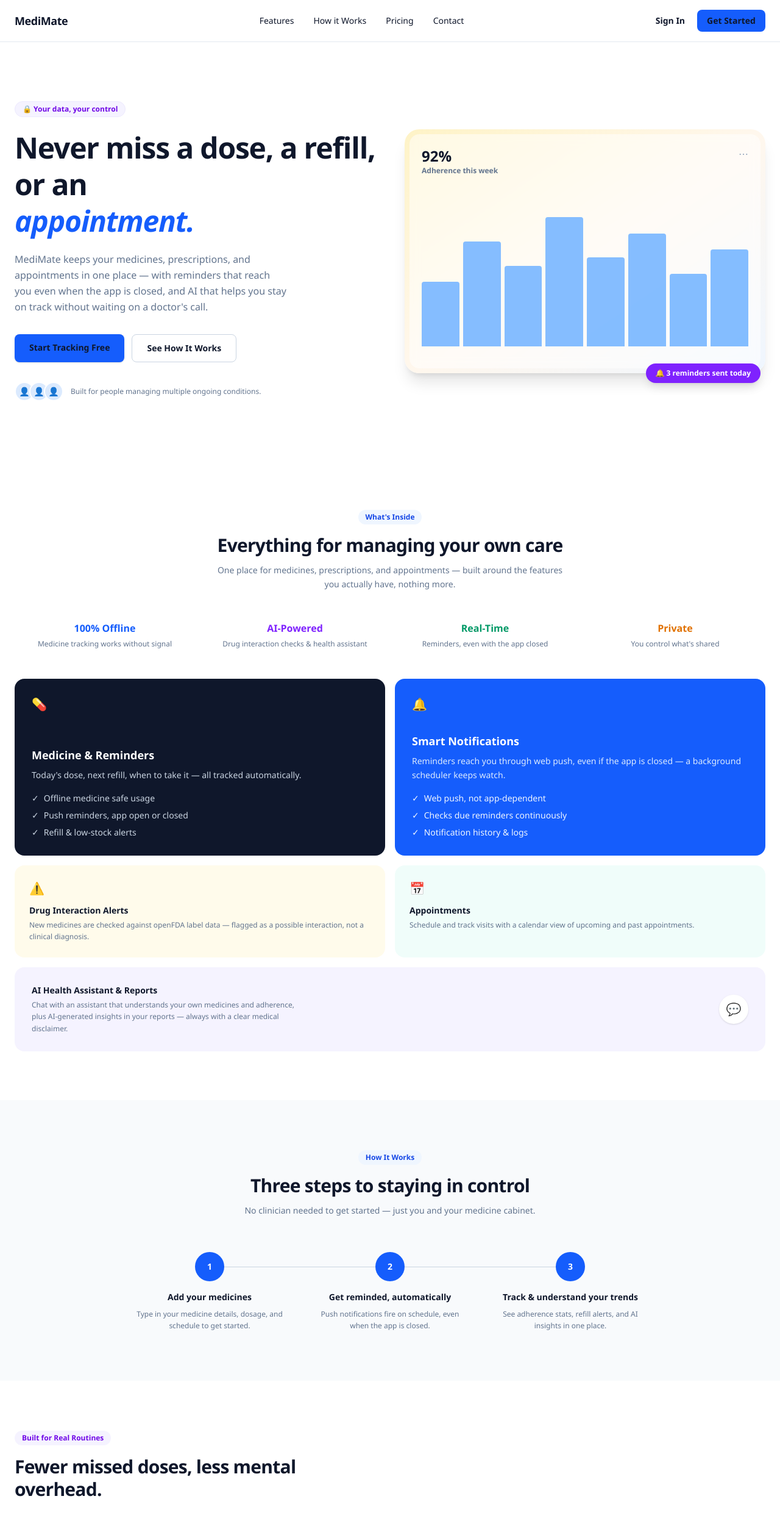
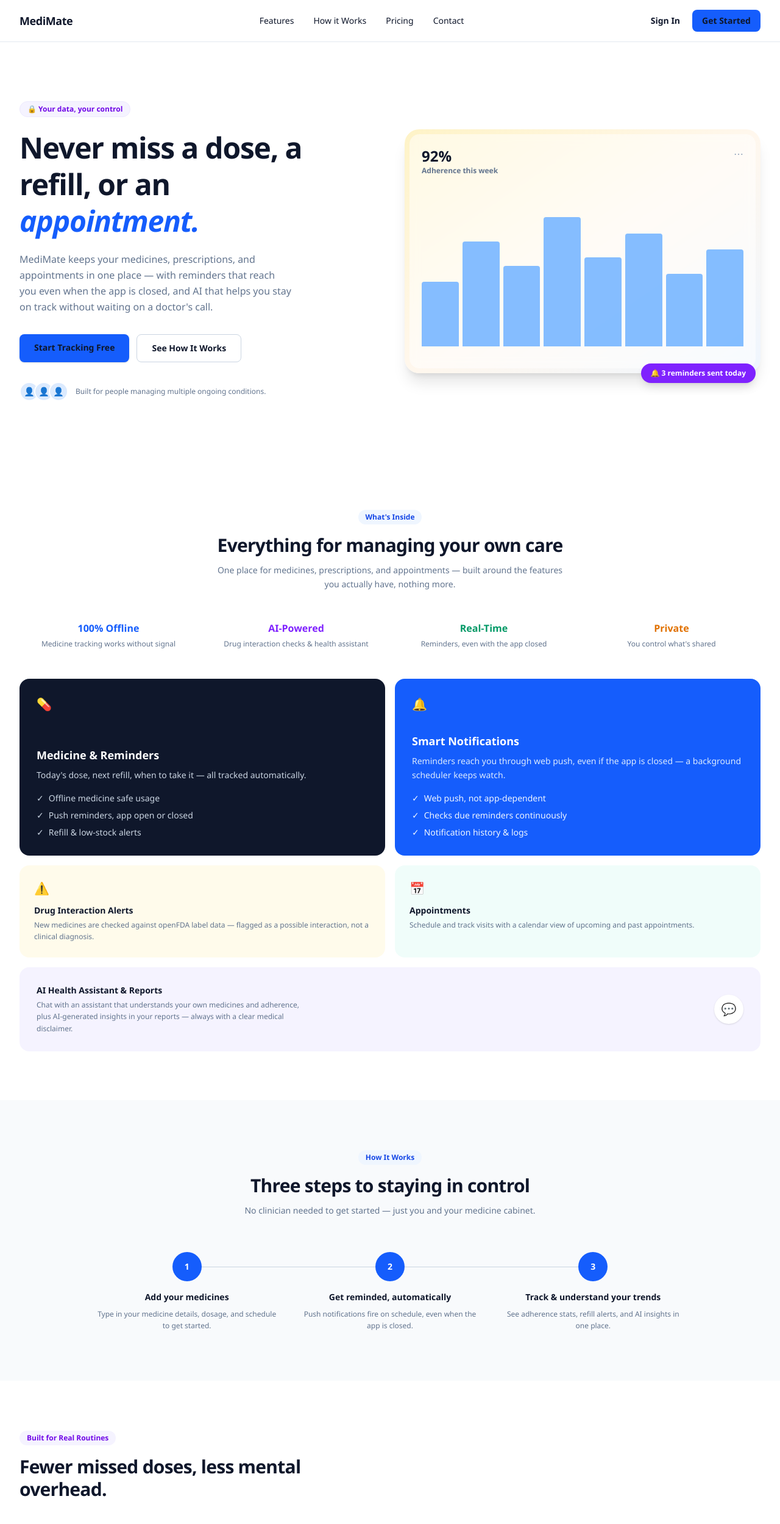
Before and after one commit to unishakhanal04/MediMate_WEB, a Next.js app: page / in a window 1280 px wide. Shown: the top 2499 px of the page at 61% size. Built offline with nearby package versions, Linux system fonts and the light colour scheme.

Commit message:
Update homepage

```diff
--- a/app/page.tsx
+++ b/app/page.tsx
@@ -41,10 +41,10 @@
   }
 
   return (
-    <div className="min-h-screen bg-white text-slate-900 dark:bg-gray-950 dark:text-white">
+    <div className="min-h-screen overflow-x-hidden bg-white text-slate-900 dark:bg-gray-950 dark:text-white">
       {/* ── Nav ── */}
       <header className="sticky top-0 z-50 border-b border-slate-200 bg-white/90 backdrop-blur dark:border-gray-800 dark:bg-gray-950/90">
-        <div className="mx-auto flex max-w-7xl items-center justify-between px-6 py-4">
+        <div className="flex w-full items-center justify-between px-4 py-4 sm:px-6 lg:px-8">
           <Link href="/" className="text-lg font-extrabold tracking-tight text-slate-900 dark:text-white">
             MediMate
           </Link>
@@ -108,7 +108,7 @@
       </header>
 
       {/* ── Hero ── */}
-      <section className="mx-auto grid max-w-7xl grid-cols-1 items-center gap-12 px-6 py-16 lg:grid-cols-2 lg:py-24">
+      <section className="grid w-full grid-cols-1 items-center gap-12 px-4 py-16 sm:px-6 lg:px-8 lg:grid-cols-2 lg:py-24">
         <div>
           <span className="inline-flex items-center gap-1.5 rounded-full border border-violet-100 bg-violet-50 px-3 py-1 text-xs font-semibold text-violet-700 dark:border-violet-500/20 dark:bg-violet-500/10 dark:text-violet-400">
             🔒 Your data, your control
@@ -184,7 +184,7 @@
       </section>
 
       {/* ── Features ── */}
-      <section id="features" className="mx-auto max-w-7xl px-6 py-20">
+      <section id="features" className="w-full px-4 py-20 sm:px-6 lg:px-8">
         <div className="mx-auto max-w-xl text-center">
           <span className="inline-flex items-center rounded-full bg-blue-50 px-3 py-1 text-xs font-semibold text-blue-700 dark:bg-blue-500/10 dark:text-blue-400">
             What&apos;s Inside
@@ -283,7 +283,7 @@
 
       {/* ── Three steps ── */}
       <section id="how-it-works" className="bg-slate-50 py-20 dark:bg-gray-900">
-        <div className="mx-auto max-w-4xl px-6 text-center">
+        <div className="mx-auto max-w-5xl px-4 text-center sm:px-6 lg:px-8">
           <span className="inline-flex items-center rounded-full bg-blue-50 px-3 py-1 text-xs font-semibold text-blue-700 dark:bg-blue-500/10 dark:text-blue-400">
             How It Works
           </span>
@@ -295,7 +295,7 @@
           </p>
         </div>
 
-        <div className="relative mx-auto mt-14 max-w-4xl px-6">
+        <div className="relative mx-auto mt-14 max-w-5xl px-4 sm:px-6 lg:px-8">
           <div className="absolute inset-x-[16.5%] top-6 hidden h-px bg-slate-300 dark:bg-gray-700 sm:block" aria-hidden="true" />
           <div className="grid grid-cols-1 gap-10 sm:grid-cols-3">
             {steps.map((step) => (
@@ -312,7 +312,7 @@
       </section>
 
       {/* ── Testimonial ── */}
-      <section id="pricing" className="mx-auto max-w-7xl px-6 py-20">
+      <section id="pricing" className="w-full px-4 py-20 sm:px-6 lg:px-8">
         <span className="inline-flex items-center rounded-full bg-violet-50 px-3 py-1 text-xs font-semibold text-violet-700 dark:bg-violet-500/10 dark:text-violet-400">
           Built for Real Routines
         </span>
@@ -359,7 +359,7 @@
       </section>
 
       {/* ── CTA banner ── */}
-      <section className="mx-auto max-w-7xl px-6 pb-20">
+      <section className="w-full px-4 pb-20 sm:px-6 lg:px-8">
         <div className="flex flex-col items-center gap-5 rounded-3xl bg-slate-900 px-6 py-14 text-center">
           <h2 className="max-w-xl text-2xl font-extrabold tracking-tight text-white sm:text-3xl">
             Take control of your medicine routine today
@@ -378,7 +378,7 @@
 
       {/* ── Footer ── */}
       <footer id="contact" className="bg-slate-900 text-slate-300">
-        <div className="mx-auto grid max-w-7xl grid-cols-2 gap-10 px-6 py-16 sm:grid-cols-4">
+        <div className="grid w-full grid-cols-2 gap-10 px-4 py-16 sm:grid-cols-4 sm:px-6 lg:px-8">
           <div className="col-span-2 sm:col-span-1">
             <p className="text-lg font-extrabold text-white">MediMate</p>
             <p className="mt-3 max-w-[200px] text-xs leading-relaxed text-slate-400">
@@ -432,7 +432,7 @@
         </div>
 
         <div className="border-t border-slate-800">
-          <div className="mx-auto flex max-w-7xl flex-col items-center justify-between gap-4 px-6 py-6 text-xs text-slate-500 sm:flex-row">
+          <div className="flex w-full flex-col items-center justify-between gap-4 px-4 py-6 text-xs text-slate-500 sm:flex-row sm:px-6 lg:px-8">
             <p>© {new Date().getFullYear()} MediMate. All rights reserved.</p>
           </div>
         </div>
```
